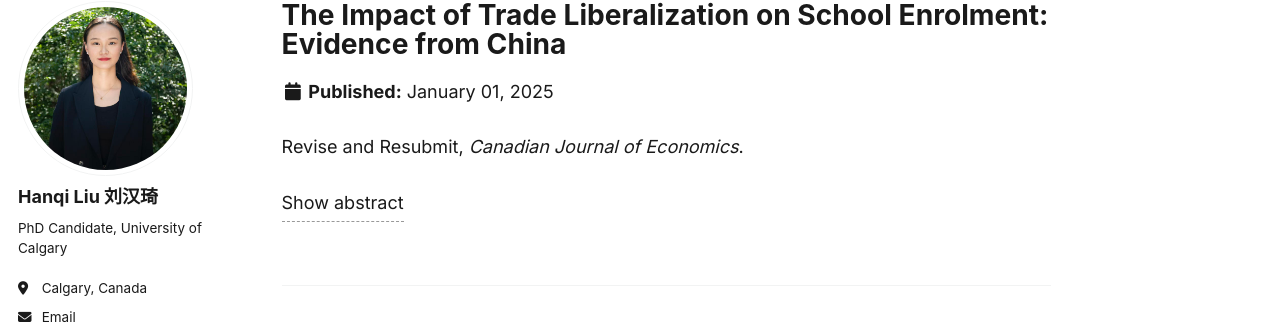
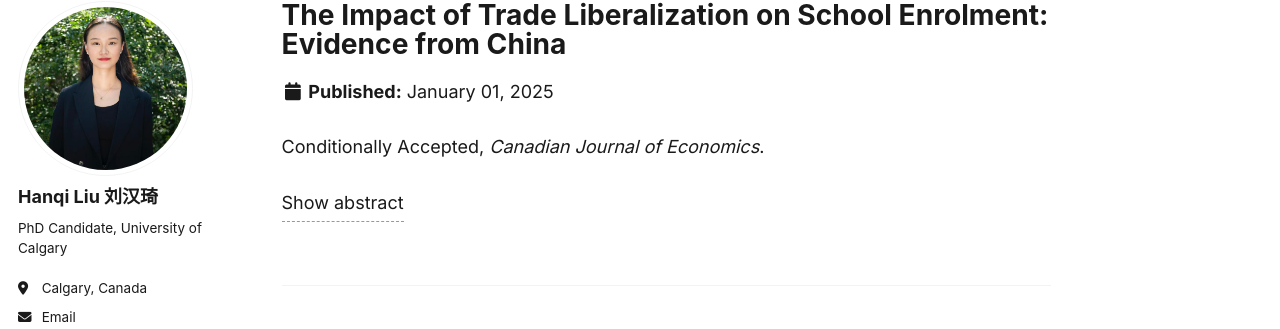
Before and after one commit to hanqi-liu-econ/hanqi-liu-econ.github.io, a Jekyll site: the page built from _publications/2025-01-01-trade-education-china.md, in a window 1280 px wide. Shown: the part 103-432 px from the top of the page. Built offline with Jekyll 4.4.1, drawn with Linux system fonts in a browser that asks for light colours; a script bundle is joined from its source files by our own code; library files that are not in the unit come from our copies.

Commit message:
Update 2025-01-01-trade-education-china.md

```diff
--- a/_publications/2025-01-01-trade-education-china.md
+++ b/_publications/2025-01-01-trade-education-china.md
@@ -6,7 +6,7 @@ permalink: /publication/trade-education-china
 date: 2025-01-01
 ---
 
-Revise and Resubmit, <i>Canadian Journal of Economics</i>.
+Conditionally Accepted, <i>Canadian Journal of Economics</i>.
 
 <details>
   <summary>Show abstract</summary>
```
